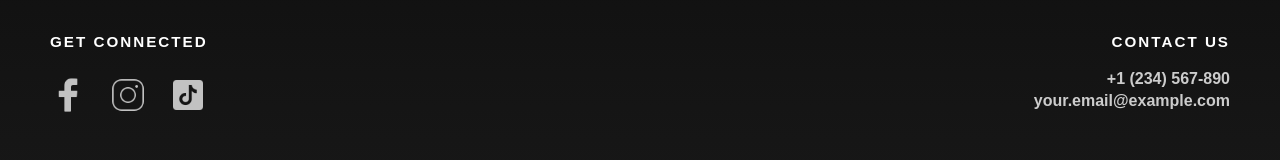
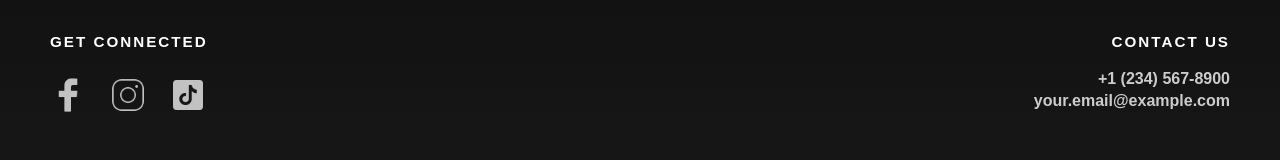
Before and after one commit to perlards/panther-crossing-coffee, a React (Vite) app in the folder frontend/: page /menu in a window 1280 px wide. Shown: the part 1697-1857 px from the top of the page. Built offline with nearby package versions, Linux system fonts and the light colour scheme.

Commit message:
fixed typo

```diff
--- a/frontend/src/components/contact/contact.jsx
+++ b/frontend/src/components/contact/contact.jsx
@@ -34,7 +34,7 @@ return (
     {/* Contact info */}
     <div className="footer-info-section">
         <h4>CONTACT US</h4>
-        <p><a href="tel:+1234567890">+1 (234) 567-890</a></p>
+        <p><a href="tel:+1234567890">+1 (234) 567-8900</a></p>
         <p><a href="mailto:your.email@example.com">your.email@example.com</a></p>
     </div>
 
```
